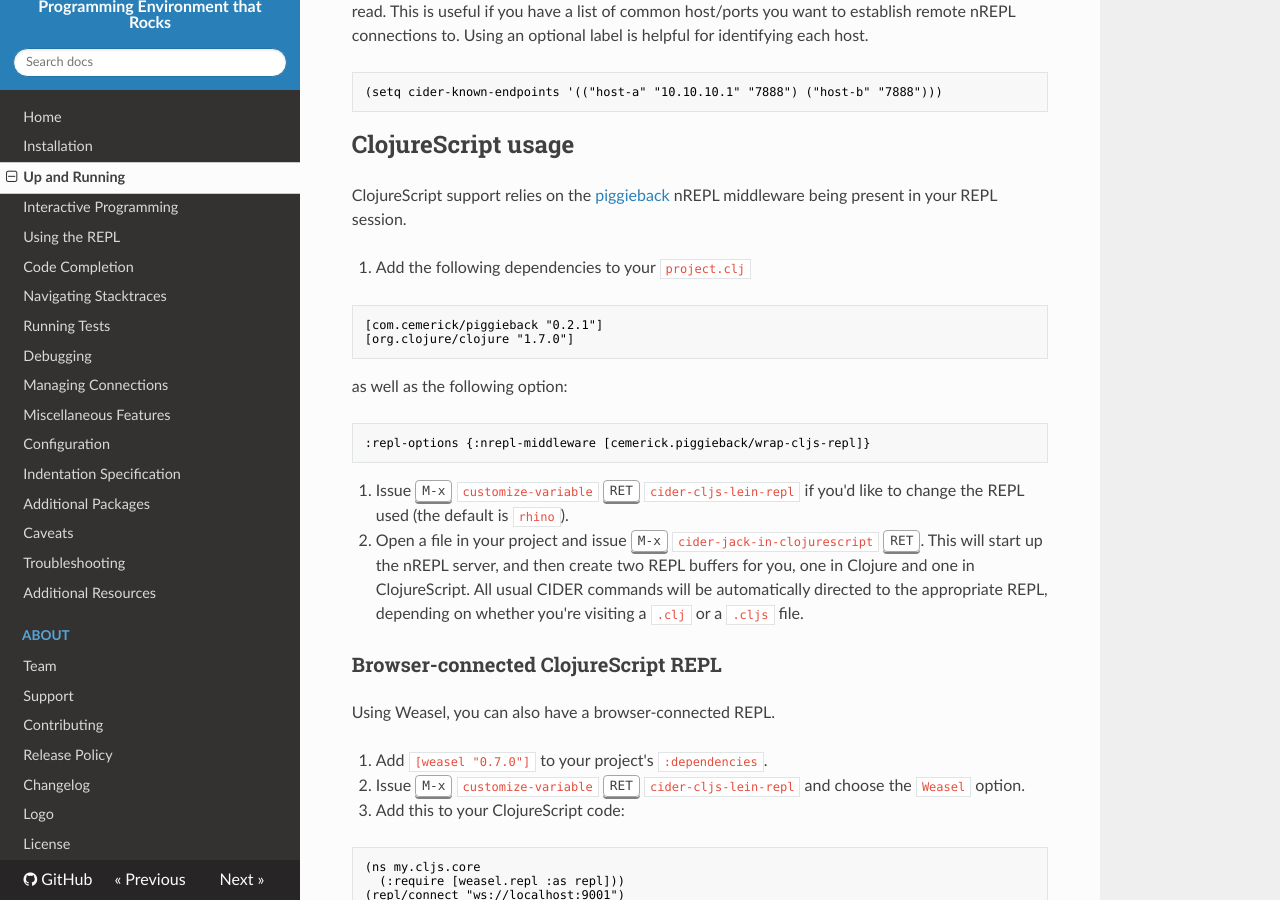
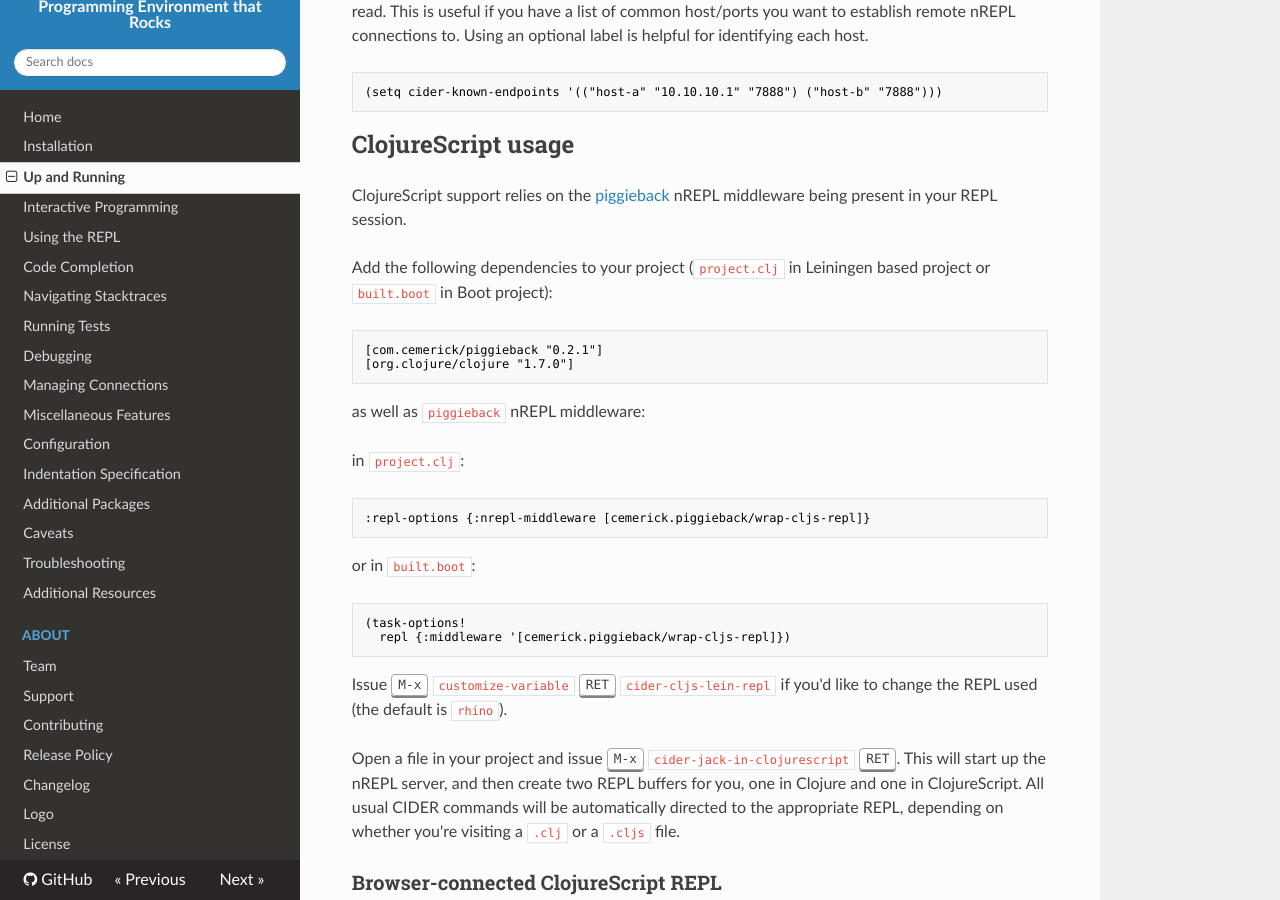
Before and after one commit to clojure-emacs/cider, an MkDocs documentation site: the page built from doc/up_and_running.md, in a window 1280 px wide and 900 px high, scrolled down 1428 px. Built offline with MkDocs 1.6.1, drawn with Linux system fonts in a browser that asks for light colours; nearby versions of some CDN libraries; old or Windows-style settings are respelled for this version of MkDocs.

Commit message:
Boot `cider-jack-in-clojurescript` instructions.

````diff
--- a/doc/up_and_running.md
+++ b/doc/up_and_running.md
@@ -77,28 +77,36 @@
 [piggieback][] nREPL middleware being
 present in your REPL session.
 
-1. Add the following dependencies to your `project.clj`
+Add the following dependencies to your project (`project.clj` in Leiningen based project
+or `built.boot` in Boot project):
 
 ```clojure
 [com.cemerick/piggieback "0.2.1"]
 [org.clojure/clojure "1.7.0"]
 ```
 
-   as well as the following option:
+as well as `piggieback` nREPL middleware:
 
+in `project.clj`:
 ```clojure
 :repl-options {:nrepl-middleware [cemerick.piggieback/wrap-cljs-repl]}
 ```
 
-2. Issue <kbd>M-x</kbd> `customize-variable` <kbd>RET</kbd> `cider-cljs-lein-repl` if
-   you'd like to change the REPL used (the default is `rhino`).
+or in `built.boot`:
+```clojure
+(task-options!
+  repl {:middleware '[cemerick.piggieback/wrap-cljs-repl]})
+```
 
-3. Open a file in your project and issue <kbd>M-x</kbd>
-   `cider-jack-in-clojurescript` <kbd>RET</kbd>. This will start up the nREPL
-   server, and then create two REPL buffers for you, one in Clojure and one in
-   ClojureScript. All usual CIDER commands will be automatically directed to the
-   appropriate REPL, depending on whether you're visiting a `.clj` or a `.cljs`
-   file.
+Issue <kbd>M-x</kbd> `customize-variable` <kbd>RET</kbd> `cider-cljs-lein-repl` if
+you'd like to change the REPL used (the default is `rhino`).
+
+Open a file in your project and issue <kbd>M-x</kbd>
+`cider-jack-in-clojurescript` <kbd>RET</kbd>. This will start up the nREPL
+server, and then create two REPL buffers for you, one in Clojure and one in
+ClojureScript. All usual CIDER commands will be automatically directed to the
+appropriate REPL, depending on whether you're visiting a `.clj` or a `.cljs`
+file.
 
 ### Browser-connected ClojureScript REPL
 
````
